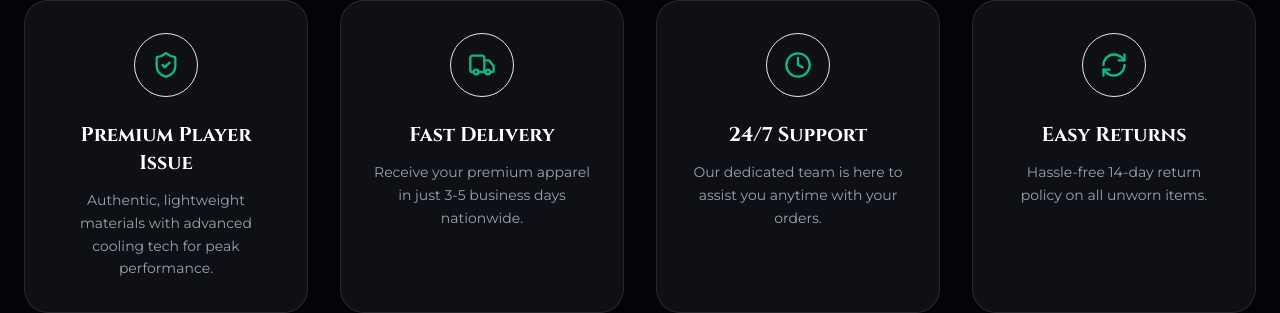
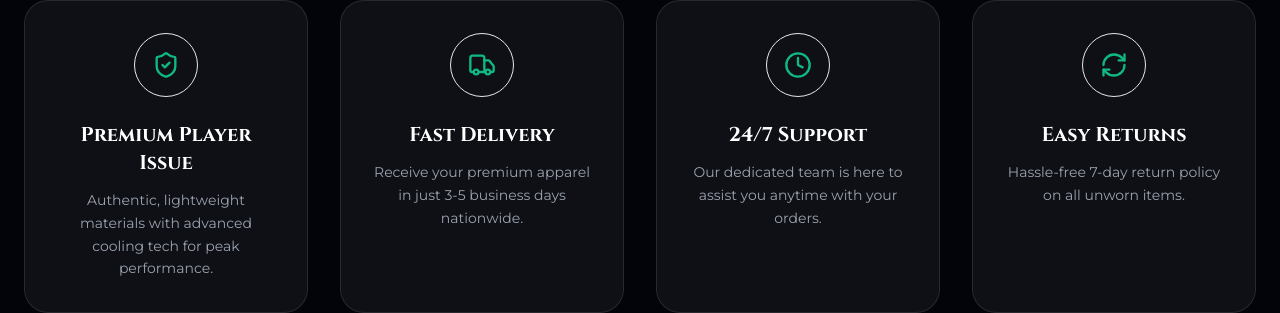
Before and after one commit to umarpsycho3-source/The-Lables, a Next.js app in the folder frontend/: page / in a window 1280 px wide. Shown: the part 2248-2561 px from the top of the page. Built offline with nearby package versions, Linux system fonts and the light colour scheme; no server answers.

Commit message:
Change return policy text to 7 days

```diff
--- a/frontend/components/Features/Features.jsx
+++ b/frontend/components/Features/Features.jsx
@@ -22,7 +22,7 @@ const features = [
   {
     icon: RefreshCw,
     title: "Easy Returns",
-    description: "Hassle-free 14-day return policy on all unworn items."
+    description: "Hassle-free 7-day return policy on all unworn items."
   }
 ];
 
```
